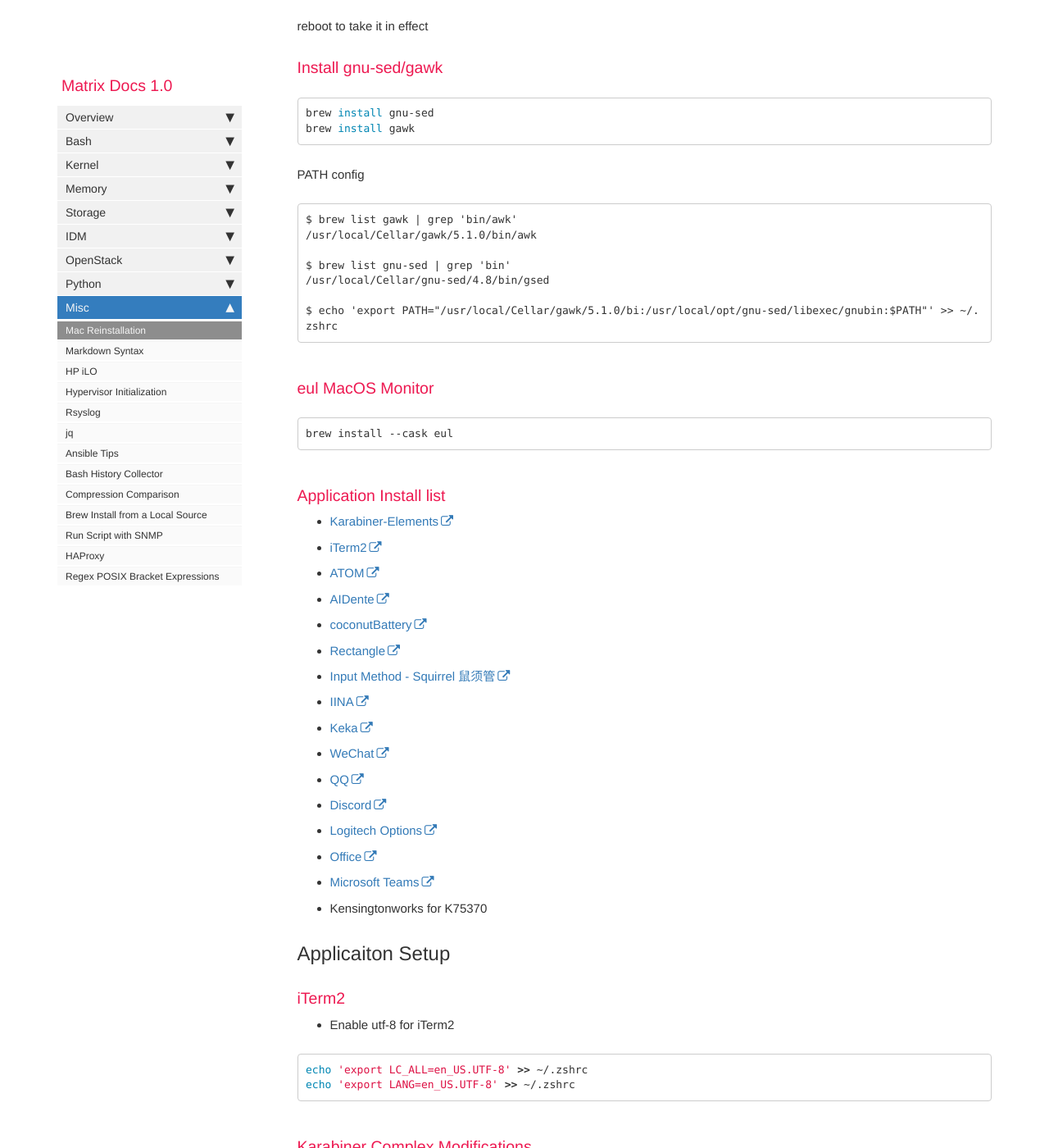
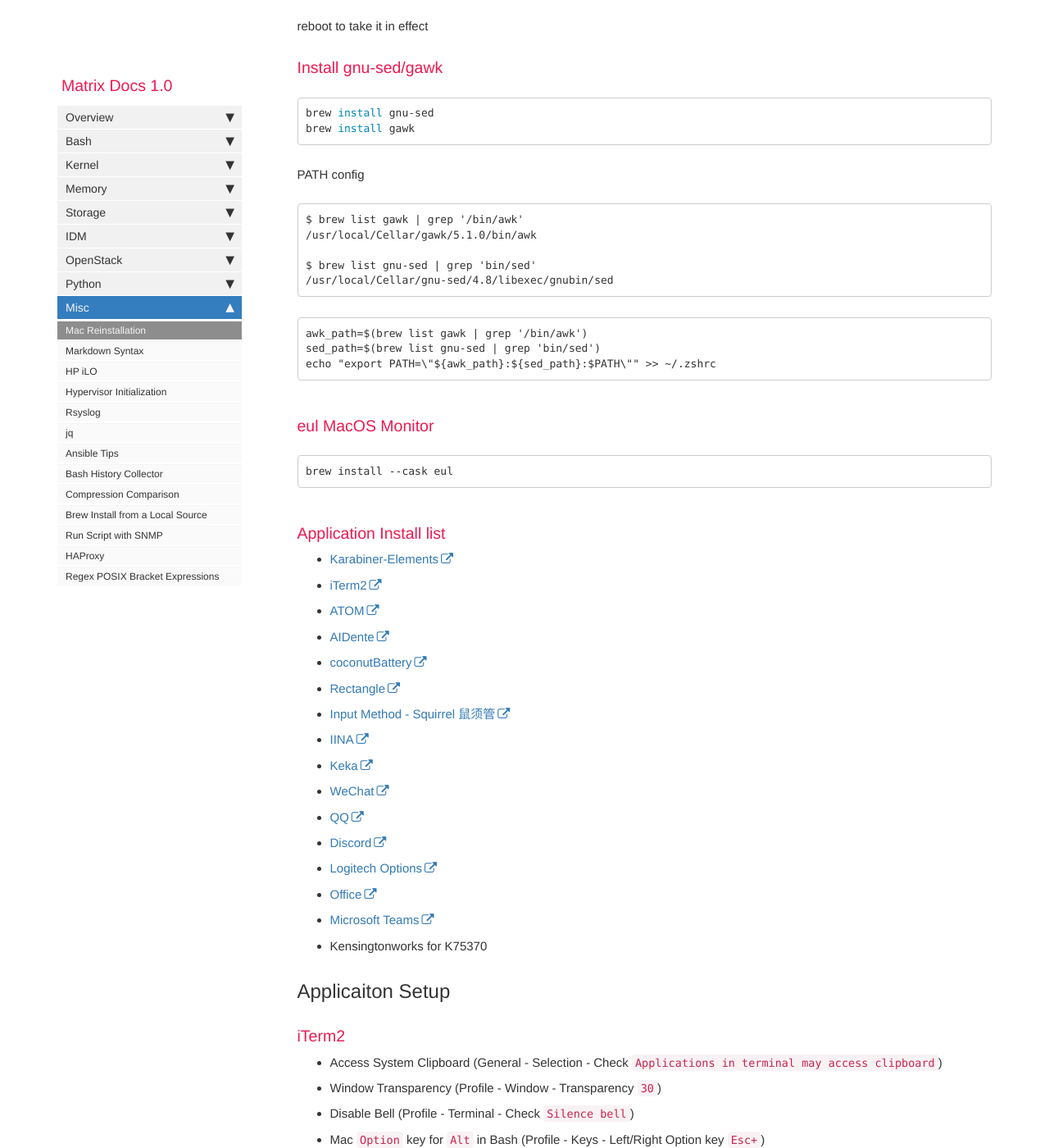
Before and after one commit to matrixzj/documentations, a Jekyll site: the page built from pages/misc/misc_mac_reinstallation_steps.md, in a window 1280 px wide and 1400 px high, scrolled down 1982 px. Shown: the whole window at 82% size. Built offline with Jekyll 4.4.1, drawn with Linux system fonts in a browser that asks for light colours; comment, search, counter and statistics services are not loaded; some of the changed text lies outside the part shown.

Commit message:
There are 1 files have been modified at 2022-03-21 08:18:29 . 	-rw-rw-r--. 1 jzou jzou 5138 Mar 21 08:18 pages/misc/misc_mac_reinstallation_steps.md No files have been added. No files have been deleted. No file type has been changed.

````diff
--- a/pages/misc/misc_mac_reinstallation_steps.md
+++ b/pages/misc/misc_mac_reinstallation_steps.md
@@ -66,13 +66,17 @@
 
 PATH config
 ```
-$ brew list gawk | grep 'bin/awk'
+$ brew list gawk | grep '/bin/awk'
 /usr/local/Cellar/gawk/5.1.0/bin/awk
 
-$ brew list gnu-sed | grep 'bin'
-/usr/local/Cellar/gnu-sed/4.8/bin/gsed
+$ brew list gnu-sed | grep 'bin/sed'
+/usr/local/Cellar/gnu-sed/4.8/libexec/gnubin/sed
+```
 
-$ echo 'export PATH="/usr/local/Cellar/gawk/5.1.0/bi:/usr/local/opt/gnu-sed/libexec/gnubin:$PATH"' >> ~/.zshrc
+```
+awk_path=$(brew list gawk | grep '/bin/awk')
+sed_path=$(brew list gnu-sed | grep 'bin/sed')
+echo "export PATH=\"${awk_path}:${sed_path}:$PATH\"" >> ~/.zshrc
 ```
 
 ### eul MacOS Monitor
@@ -101,12 +105,10 @@
 ## Applicaiton Setup
 
 ### iTerm2
-- Enable utf-8 for iTerm2
-
-```bash
-echo 'export LC_ALL=en_US.UTF-8' >> ~/.zshrc
-echo 'export LANG=en_US.UTF-8' >> ~/.zshrc
-```
+- Access System Clipboard (General - Selection - Check `Applications in terminal may access clipboard`)
+- Window Transparency (Profile - Window - Transparency `30`)
+- Disable Bell (Profile - Terminal - Check `Silence bell`)
+- Mac `Option` key for `Alt` in Bash (Profile - Keys - Left/Right Option key `Esc+`)
 
 ### Karabiner Complex Modifications
 complex modifications config location
````
Also changed, not shown: other parts of pages/misc/misc_mac_reinstallation_steps.md (+9 -18 lines).
